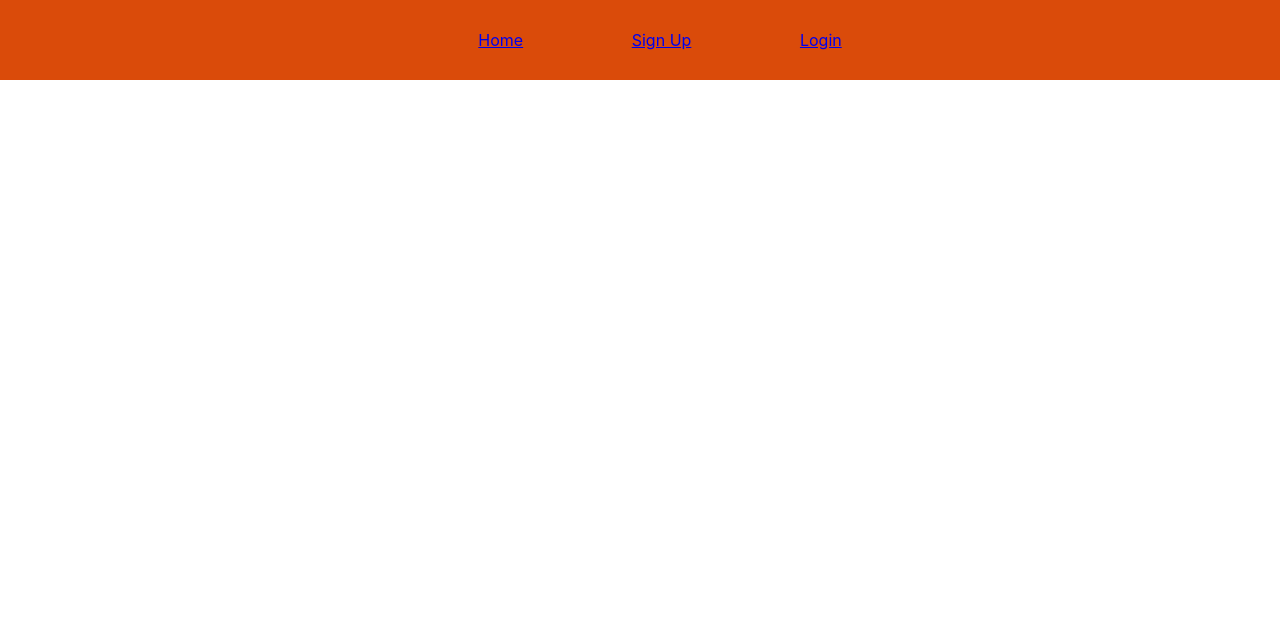
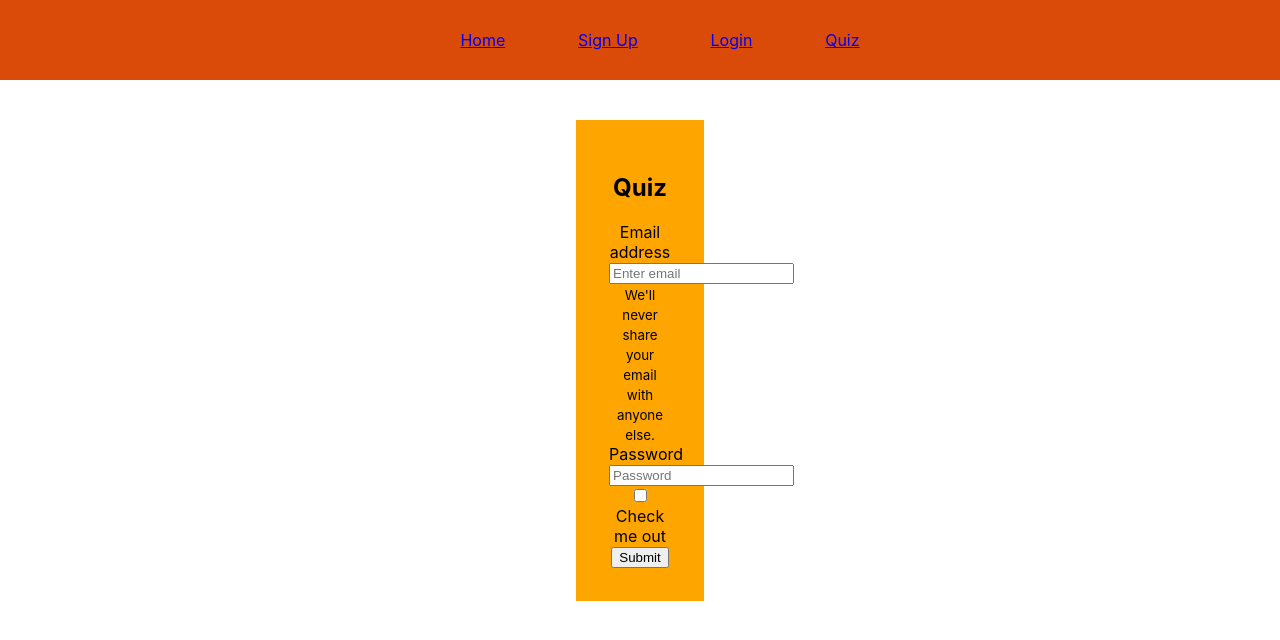
Before and after one commit to ogriff17/tigerkata, a React (Create React App) app: page /Quiz in a window 1280 px wide. Shown: the top 640 px of the page. Built offline with nearby package versions, Linux system fonts and the light colour scheme.

Commit message:
The Quiz form is not working yet but it will..

```diff
--- a/src/App.js
+++ b/src/App.js
@@ -4,6 +4,7 @@ import Nav from './components/javascript/Nav'
 import Login from './components/javascript/Login'
 import Home from './components/javascript/Home'
 import Signup from './components/javascript/Signup'
+import Quiz from './components/javascript/Quiz'
 import {BrowserRouter as Router, Switch, Route } from 'react-router-dom'
 
 function App() {
@@ -15,6 +16,7 @@ function App() {
       <Route path ="/" exact component={Home}/>
       <Route path ="/Signup" exact component={Signup}/>
       <Route path ="/Login" exact component={Login}/>
+      <Route path ="/Quiz" exact component={Quiz}/>
     </Switch>
     </div>
     </Router>
--- a/src/components/javascript/Nav.js
+++ b/src/components/javascript/Nav.js
@@ -9,6 +9,7 @@ function Nav () {
               <Link to="/"><li>Home</li></Link>
               <Link to="/Signup"><li>Sign Up</li></Link>
               <Link to="/Login"><li>Login</li></Link>
+              <Link to="/Quiz"><li>Quiz</li></Link>
           </ul>
       </nav>
   );
--- a/src/components/javascript/Quiz.js
+++ b/src/components/javascript/Quiz.js
@@ -0,0 +1,57 @@
+import "../css/Quiz.css";
+import { Button, FormGroup, FormControl, FormText, FormCheck } from "react-bootstrap";
+import { FormLabel } from "react-bootstrap";
+import React, { useState } from "react";
+
+export default function Quiz() {
+  const [email, setEmail] = useState("");
+  const [password, setPassword] = useState("");
+  const [verify, setVerify] = useState("");
+
+/*   function validateForm() {
+    return (
+      email.length > 0 &&
+      password.length > 0 &&
+      verify.length > 0 &&
+      password === verify
+    );
+    /*  if(email !== password){
+        alert("Password do not match!");
+      }; */
+
+
+  function handleSubmit(event) {
+    event.preventDefault();
+    alert("This is a test");
+  }
+  return (
+    <div>
+      <br></br>
+      <br></br>
+      <div className="Login" id="PwBox">
+        <h2>Quiz</h2>
+        <form onSubmit={handleSubmit}>
+            <FormGroup controlId="formBasicEmail">
+              <FormLabel>Email address</FormLabel>
+              <FormControl type="email" placeholder="Enter email" />
+              <FormText className="text-muted">
+                We'll never share your email with anyone else.
+              </FormText>
+            </FormGroup>
+
+            <FormGroup controlId="formBasicPassword">
+              <FormLabel>Password</FormLabel>
+              <FormControl type="password" placeholder="Password" />
+            </FormGroup>
+            <FormGroup controlId="formBasicCheckbox">
+              <FormCheck type="checkbox" label="Check me out" />
+            </FormGroup>
+            <Button variant="primary" type="submit">
+              Submit
+            </Button>
+
+        </form>
+      </div>
+    </div>
+  );
+}
--- a/src/components/javascript/Signup.js
+++ b/src/components/javascript/Signup.js
@@ -1,12 +1,67 @@
-import React from 'react';
 import '../css/Signup.css';
-function Signup () {
+import { Button, FormGroup, FormControl } from "react-bootstrap";
+import { FormLabel } from "react-bootstrap";
+import React, { useState } from "react";
+
+
+export default function Signup () {
+    const [email, setEmail] = useState("");
+    const [password, setPassword,] = useState("");
+    const [verify, setVerify,] = useState("");
+
+    function validateForm() {
+        return email.length > 0 && password.length > 0 && verify.length > 0 && password === verify;
+    /*  if(email !== password){
+        alert("Password do not match!");
+      }; */
+    };
+
+
+    function handleSubmit(event){
+        event.preventDefault();
+        alert("This is a test");
+
+    };
   return (
       <div>
-         This is the sign up page!
+          <br></br><br></br>
+        <div className = "Login" id="PwBox">
+            <h2>Sign Up</h2>
+            <form onSubmit ={handleSubmit}>
+                <br></br>
+                <FormGroup controlId ="email" bsSize="large">
+                    <FormLabel>Email</FormLabel>
+                    <FormControl className ="LoginInput"
+                    autoFocus
+                    type="email"
+                    value={email}
+                    onChange = {e => setEmail(e.target.value)}
+                    />
+                    <br></br><br></br>
+                </FormGroup>
+                <FormGroup controlId ="password" bsSize ="large">
+                    <FormLabel>Password</FormLabel>
+                     <FormControl className ="LoginInput"
+                     value={password}
+                     onChange={e => setPassword(e.target.value)}
+                     type="text"
+                     />
+                </FormGroup>
+                <FormGroup controlId ="verifyPassword" bsSize ="large">
+                    <FormLabel>Verify Password</FormLabel>
+                     <FormControl className ="LoginInput"
+                     value={verify}
+                     onChange={e => setVerify(e.target.value)}
+                     type="text"
+                     />
+                </FormGroup>
+                <br></br>
+                <Button block bsSize ="large" disabled={!validateForm()} type="submit">
+               Sign Up!
+                </Button>
+            </form>
+        </div>
       </div>
   );
 
 };
-
-export default Signup;
```
